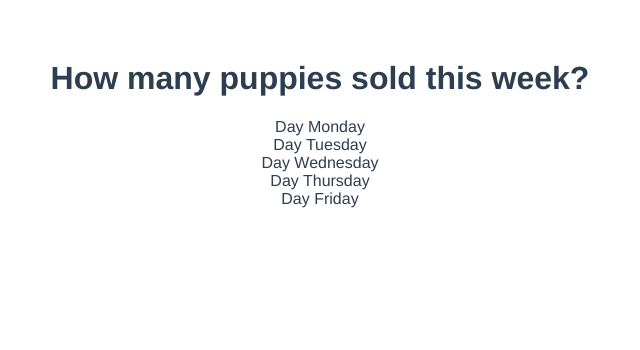
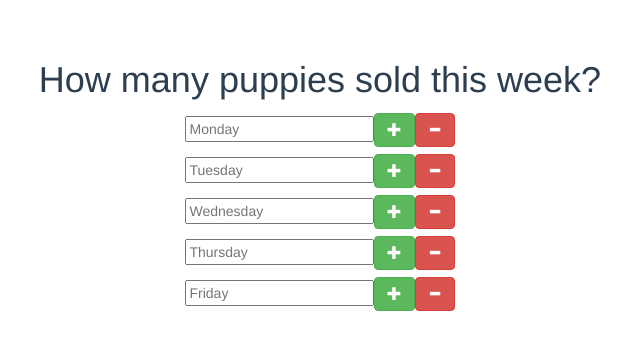
Before and after one commit to quangv/vue-vuex-charts, a Vue app: page / in a window 1280 px wide. Shown: the top 350 px of the page, without its empty margins (320-960 px from the left). Built offline with nearby package versions, Linux system fonts and the light colour scheme.

Commit message:
Day componenent bootstrapped

```diff
--- a/index.html
+++ b/index.html
@@ -2,7 +2,8 @@
 <html>
   <head>
     <meta charset="utf-8">
-    <title>vue-vuex-charts</title>
+    <title>Pet shop counter</title>
+    <link href="https://maxcdn.bootstrapcdn.com/bootstrap/3.3.7/css/bootstrap.min.css" rel="stylesheet" integrity="sha384-BVYiiSIFeK1dGmJRAkycuHAHRg32OmUcww7on3RYdg4Va+PmSTsz/K68vbdEjh4u" crossorigin="anonymous">
   </head>
   <body>
     <div id="app"></div>
--- a/src/components/Day.vue
+++ b/src/components/Day.vue
@@ -1,8 +1,16 @@
 <template>
   <div class="day">
-    Day {{ name }}
+    <input type="number" :placeholder="name" min="0" />
+    <button class="btn btn-success"><i class="glyphicon glyphicon-plus"></i></button>
+    <button class="btn btn-danger"><i class="glyphicon glyphicon-minus"></i></button>
   </div>
 </template>
+
+<style scoped>
+.day {
+  padding: 0.25em 0;
+}
+</style>
 
 <script>
 const names = {
```
